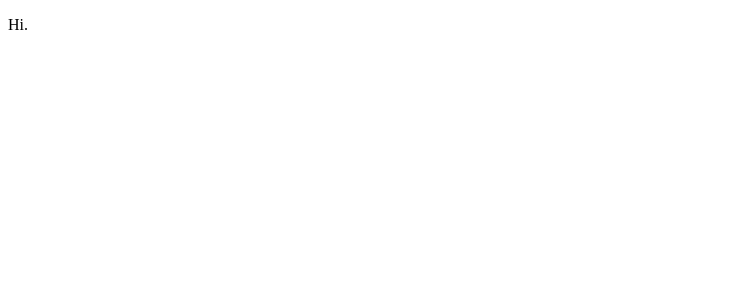
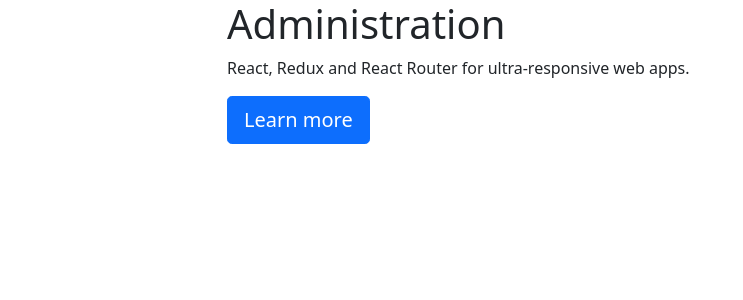
Before and after one commit to cdincer/ListComparer, a React app in the folder frontend/: page / in a window 1280 px wide. Shown: the top 300 px of the page, without its empty margins (0-743 px from the left). Built offline with nearby package versions, Linux system fonts and the light colour scheme.

Commit message:
Couple of pages templates

```diff
--- a/frontend/package.json
+++ b/frontend/package.json
@@ -1,6 +1,6 @@
 {
   "name": "ps-redux",
-  "description": "my attempt at learning React",
+  "description": "React and Redux exercise",
   "scripts": {
     "start": "webpack serve --config webpack.config.dev.js --port 3000"
   },
@@ -48,7 +48,7 @@
     "style-loader": "3.0.0",
     "webpack": "5.44.0",
     "webpack-bundle-analyzer": "4.4.2",
-    "webpack-cli": "4.9.0",
+    "webpack-cli": "4.10.0",
     "webpack-dev-server": "3.11.2"
   },
   "engines": {
--- /dev/null
+++ b/frontend/src/components/App.js
@@ -0,0 +1,15 @@
+import React from "react";
+import { Route } from "react-router-dom";
+import HomePage from "./home/HomePage";
+import AboutPage from "./about/AboutPage";
+
+function App() {
+  return (
+    <div className="container-fluid">
+      <Route exact path="/" component={HomePage} />
+      <Route exact path="/about" component={AboutPage} />
+    </div>
+  );
+}
+
+export default App;
--- /dev/null
+++ b/frontend/src/components/about/AboutPage.js
@@ -0,0 +1,10 @@
+import React from "react";
+
+const AboutPage = () => (
+  <div>
+    <h2>About</h2>
+    <p>This is a about page.</p>
+  </div>
+);
+
+export default AboutPage;
--- /dev/null
+++ b/frontend/src/components/home/HomePage.js
@@ -0,0 +1,14 @@
+import React from "react";
+import { Link } from "react-router-dom";
+
+const HomePage = () => (
+  <div className="jumbotron">
+    <h1>Administration</h1>
+    <p> React, Redux and React Router for ultra-responsive web apps.</p>
+    <Link to="about" className="btn btn-primary btn-lg">
+      Learn more
+    </Link>
+  </div>
+);
+
+export default HomePage;
--- /dev/null
+++ b/frontend/src/index.css
@@ -0,0 +1,7 @@
+#app {
+  max-width: 850px;
+  margin: 0 auto;
+}
+nav {
+  padding: 20px 0 20px 0;
+}
--- a/frontend/src/index.js
+++ b/frontend/src/index.js
@@ -1,8 +1,13 @@
 import React from "react";
 import { render } from "react-dom";
+import { BrowserRouter as Router } from "react-router-dom";
+import "bootstrap/dist/css/bootstrap.min.css";
+import App from "./components/App";
+import "./index.css";
 
-function Hi() {
-  return <p>Hi.</p>;
-}
-
-render(<Hi />, document.getElementById("app"));
+render(
+  <Router>
+    <App />
+  </Router>,
+  document.getElementById("app")
+);
```
Also changed, not shown: 1 other file (tests, documents, lock files or other folders).
